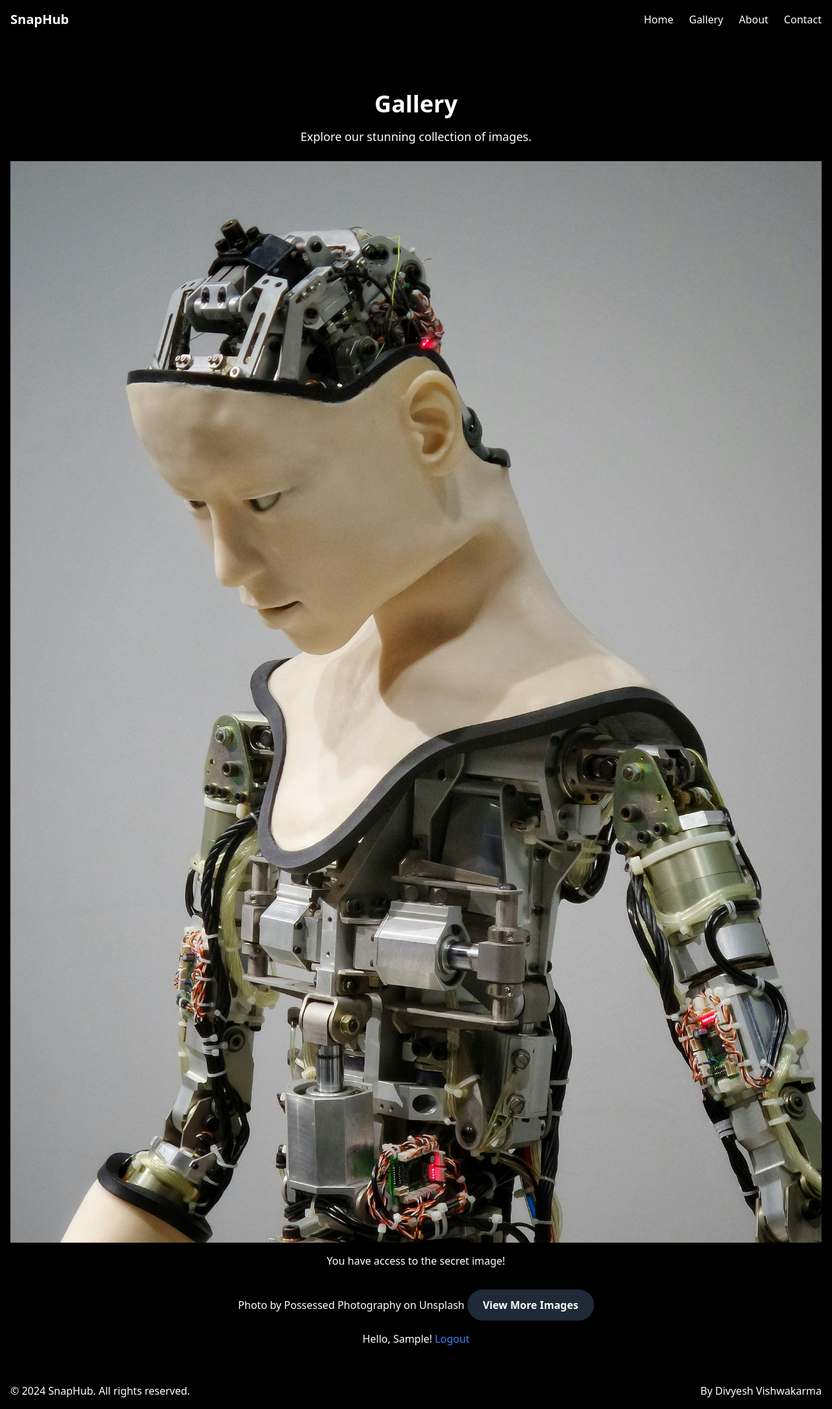
After one commit to divyesh1099/snapHub, a Django app: page /gallery/ in a window 1280 px wide. The commit adds this page. Shown: the whole page at 65% size. Run offline with Django 5.2, Linux system fonts and the light colour scheme; the visitor is signed in with stand-in values (Sample User, id 1); parts of the project's set-up code (start-up, migrations or seed data) failed here and were passed over.

Commit message:
Add Gallery Update Static

```diff
--- /dev/null
+++ b/home/templates/home/gallery.html
@@ -0,0 +1,23 @@
+{% extends 'layout.html' %}
+{% load static %}
+{% block title %}
+Gallery - SnapHub
+{% endblock %}
+
+{% block content %}
+<div class="container mx-auto mt-10">
+    <div class="text-center">
+        <h1 class="text-4xl font-bold mb-4">Gallery</h1>
+        <p class="text-lg mb-6">Explore our stunning collection of images.</p>
+        {% if user.is_authenticated %}
+            <img src="{% static 'secret_image.jpg' %}" alt="Secret Image" class="mb-4"> <!-- Display secret image -->
+            <p class="mb-8">You have access to the secret image!</p>
+            Photo by <a href="https://unsplash.com/@possessedphotography?utm_content=creditCopyText&utm_medium=referral&utm_source=unsplash">Possessed Photography</a> on <a href="https://unsplash.com/photos/white-and-brown-human-robot-illustration-YKW0JjP7rlU?utm_content=creditCopyText&utm_medium=referral&utm_source=unsplash">Unsplash</a>
+            <a href="#" class="bg-gray-800 hover:bg-gray-700 text-white font-bold py-3 px-6 rounded-full inline-block transition duration-300">View More Images</a>
+            <p class="mt-4">Hello, {{ user.first_name|default:user.username }}! <a href="{% url 'account:logout' %}" class="text-blue-500 hover:text-blue-700">Logout</a></p>
+        {% else %}
+            <p class="mb-8">You need to <a href="{% url 'account:login' %}" class="text-blue-500 hover:text-blue-700">login</a> to view the secret image.</p>
+        {% endif %}
+    </div>
+</div>
+{% endblock %}
--- a/home/templates/home/index.html
+++ b/home/templates/home/index.html
@@ -11,7 +11,7 @@ Home - SnapHub
         <p class="text-lg mb-6">Your ultimate destination for stunning photography.</p>
         {% if user.is_authenticated %}
             <p class="mb-8">Explore our gallery to discover breathtaking images captured by talented photographers from around the world.</p>
-            <a href="#" class="bg-gray-800 hover:bg-gray-700 text-white font-bold py-3 px-6 rounded-full inline-block transition duration-300">View Gallery</a>
+            <a href="{% url 'home:gallery' %}" class="bg-gray-800 hover:bg-gray-700 text-white font-bold py-3 px-6 rounded-full inline-block transition duration-300">View Gallery</a>
             <p class="mt-4">Hello, {{ user.first_name|default:user.username }}! <a href="{% url 'account:logout' %}" class="text-blue-500 hover:text-blue-700">Logout</a></p>
         {% else %}
             <p class="mb-8">Please <a href="{% url 'account:login' %}" class="text-blue-500 hover:text-blue-700">login</a> or <a href="{% url 'account:signup' %}" class="text-blue-500 hover:text-blue-700">signup</a> to view our gallery.</p>
--- a/home/urls.py
+++ b/home/urls.py
@@ -3,4 +3,5 @@ from . import views
 app_name = 'home'
 urlpatterns = [
     path('', views.index, name='index'),
+    path('gallery/', views.gallery, name='gallery'),
 ]
--- a/home/views.py
+++ b/home/views.py
@@ -1,5 +1,10 @@
 from django.shortcuts import render
+from django.contrib.auth.decorators import login_required
 
 # Create your views here.
 def index(request):
     return render(request, 'home/index.html')
+
+@login_required
+def gallery(request):
+    return render(request, 'home/gallery.html')
--- a/snapHub/urls.py
+++ b/snapHub/urls.py
@@ -14,6 +14,8 @@ Including another URLconf
     1. Import the include() function: from django.urls import include, path
     2. Add a URL to urlpatterns:  path('blog/', include('blog.urls'))
 """
+from django.conf import settings
+from django.conf.urls.static import static
 from django.contrib import admin
 from django.urls import path, include
 
@@ -22,3 +24,8 @@ urlpatterns = [
     path('', include('home.urls')),
     path('account/', include('account.urls')),
 ]
+# Serve static files during development
+urlpatterns += static(settings.STATIC_URL, document_root=settings.STATIC_ROOT)
+
+# Serve media files during development
+urlpatterns += static(settings.MEDIA_URL, document_root=settings.MEDIA_ROOT)
```
Also changed, not shown: snapHub/settings.py (+6 -1 lines), static/secret_image.jpg (added), 1 other file.
